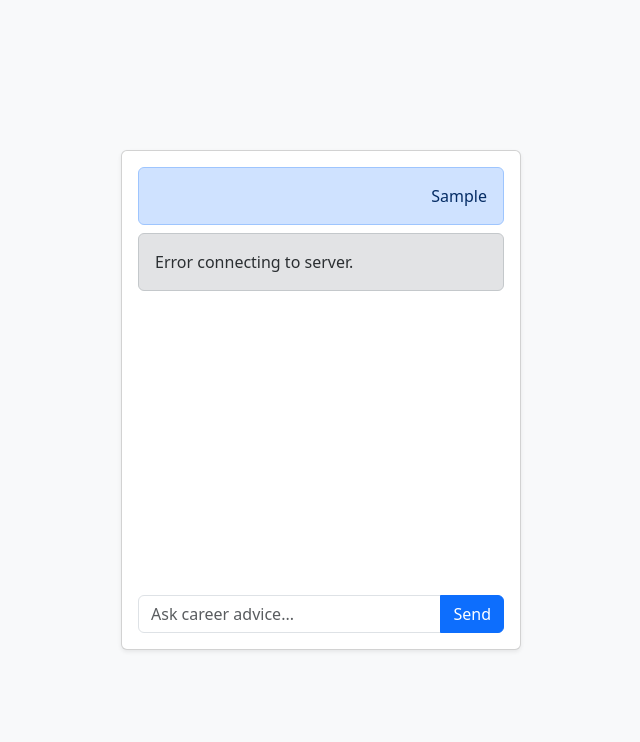
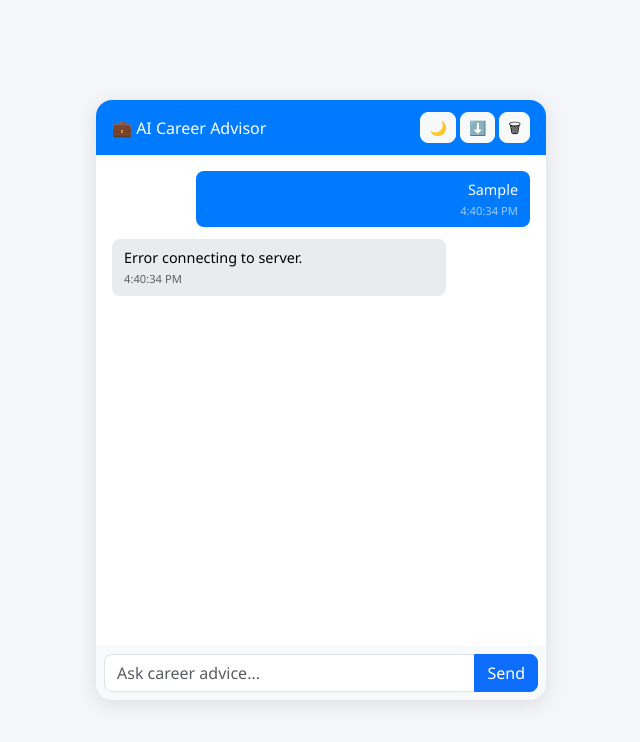
Before and after one commit to Gurvinder211/AI-career-advisor, a website: page public/index.html in a window 1280 px wide. Both pictures are taken after typing "Sample" into the empty fields and a click on the button "Send". Shown: the whole page, without its empty margins (319-959 px from the left). Drawn offline with nearby package versions, Linux system fonts and the light colour scheme; no server answers.

Commit message:
Improved UI, added nightmode and delete chat option

```diff
--- a/public/index.html
+++ b/public/index.html
@@ -1,50 +1,120 @@
 <!DOCTYPE html>
 <html lang="en">
 <head>
-  <meta charset="UTF-8">
-  <meta name="viewport" content="width=device-width, initial-scale=1.0">
+  <meta charset="UTF-8" />
+  <meta name="viewport" content="width=device-width, initial-scale=1.0" />
   <title>AI Career Advisor</title>
-  <!-- Bootstrap CSS CDN -->
+  <!-- Bootstrap CSS -->
   <link href="https://cdn.jsdelivr.net/npm/bootstrap@5.3.2/dist/css/bootstrap.min.css" rel="stylesheet">
   <style>
-    /* Inline CSS for chat container sizing */
     body {
-      background-color: #f8f9fa;
+      background-color: #f5f6fa;
       display: flex;
       justify-content: center;
       align-items: center;
       height: 100vh;
+      transition: background-color .3s, color .3s;
+      font-family: "Segoe UI", sans-serif;
+    }
+    body.dark-mode {
+      background-color: #1e1e1e;
+      color: #e1e1e1;
+    }
+    .chat-card {
+      width: 450px;
+      max-width: 95%;
+      height: 600px;
+      display: flex;
+      flex-direction: column;
+      border-radius: 1rem;
+      overflow: hidden;
+      box-shadow: 0 4px 20px rgba(0,0,0,0.1);
+    }
+    .chat-header {
+      background-color: #007bff;
+      color: #fff;
+      padding: .75rem 1rem;
+      display: flex;
+      justify-content: space-between;
+      align-items: center;
+    }
+    body.dark-mode .chat-header {
+      background-color: #2d7dd2;
     }
     #chat-box {
       flex-grow: 1;
       overflow-y: auto;
-      margin-bottom: 10px;
+      padding: 1rem;
+      background: #fff;
     }
-    .chat-card {
-      width: 400px;
-      max-width: 95%;
-      height: 500px;
-      display: flex;
-      flex-direction: column;
+    body.dark-mode #chat-box {
+      background: #2b2b2b;
     }
     .message {
-      margin-bottom: 8px;
+      margin-bottom: .75rem;
       word-wrap: break-word;
+      padding: .5rem .75rem;
+      border-radius: .5rem;
+      max-width: 80%;
+      font-size: .9rem;
+      position: relative;
+    }
+    .message small {
+      font-size: .7rem;
+      opacity: .6;
+      display: block;
+      margin-top: 2px;
+    }
+    .user-msg {
+      background-color: #007bff;
+      color: #fff;
+      margin-left: auto;
+      text-align: right;
+    }
+    .bot-msg {
+      background-color: #e9ecef;
+      color: #000;
+      margin-right: auto;
+      text-align: left;
+    }
+    body.dark-mode .user-msg {
+      background-color: #375a7f;
+    }
+    body.dark-mode .bot-msg {
+      background-color: #444;
+      color: #f1f1f1;
+    }
+    .chat-footer {
+      padding: .5rem;
+      background-color: #f8f9fa;
+    }
+    body.dark-mode .chat-footer {
+      background-color: #1f1f1f;
+    }
+    .form-control, .btn {
+      border-radius: .5rem;
     }
   </style>
 </head>
 <body>
 
-  <div class="card chat-card shadow-sm">
-    <div class="card-body d-flex flex-column">
-      <div id="chat-box" class="flex-grow-1"></div>
-      <div class="input-group">
+  <div class="chat-card">
+    <div class="chat-header">
+      <span>💼 AI Career Advisor</span>
+      <div class="d-flex gap-1">
+        <button id="toggle-theme" class="btn btn-sm btn-light">🌙</button>
+        <button id="export-chat" class="btn btn-sm btn-light">⬇️</button>
+        <button id="clear-chat" class="btn btn-sm btn-light">🗑</button>
+      </div>
+    </div>
+
+    <div id="chat-box"></div>
+
+    <div class="chat-footer input-group">
       <input type="text" id="user-input" class="form-control" placeholder="Ask career advice...">
       <button id="send-btn" class="btn btn-primary">Send</button>
     </div>
   </div>
-  </div>
-
   <!-- Bootstrap JS bundle (optional for components) -->
   <script src="https://cdn.jsdelivr.net/npm/bootstrap@5.3.2/dist/js/bootstrap.bundle.min.js"></script>
 
@@ -52,10 +122,51 @@
   const chatBox = document.getElementById("chat-box");
 const userInput = document.getElementById("user-input");
 const sendBtn = document.getElementById("send-btn");
+const clearBtn = document.getElementById("clear-chat");
+const toggleThemeBtn = document.getElementById("toggle-theme");
+const exportBtn = document.getElementById("export-chat");
+
+let typingDiv = null;
+
+// Load saved chat + theme
+window.addEventListener("load", () => {
+  const saved = JSON.parse(localStorage.getItem("chatHistory") || "[]");
+  saved.forEach(msg => appendMessage(msg.sender, msg.text, msg.time, false));
+
+  if (localStorage.getItem("darkMode") === "true") {
+    document.body.classList.add("dark-mode");
+  }
+});
 
 sendBtn.addEventListener("click", sendMessage);
-    userInput.addEventListener("keypress", function(e) {
-      if (e.key === "Enter") sendMessage();
+userInput.addEventListener("keypress", e => { if (e.key === "Enter") sendMessage(); });
+
+clearBtn.addEventListener("click", () => {
+  localStorage.removeItem("chatHistory");
+  chatBox.innerHTML = "";
+});
+
+toggleThemeBtn.addEventListener("click", () => {
+  document.body.classList.toggle("dark-mode");
+  localStorage.setItem("darkMode", document.body.classList.contains("dark-mode"));
+});
+
+exportBtn.addEventListener("click", () => {
+  const history = JSON.parse(localStorage.getItem("chatHistory") || "[]");
+  if (history.length === 0) return alert("No chat history to export.");
+
+  let text = "AI Career Advisor Chat History\n\n";
+  history.forEach(msg => {
+    text += `[${msg.time}] ${msg.sender.toUpperCase()}: ${msg.text}\n`;
+  });
+
+  const blob = new Blob([text], { type: "text/plain" });
+  const url = URL.createObjectURL(blob);
+  const a = document.createElement("a");
+  a.href = url;
+  a.download = "chat_history.txt";
+  a.click();
+  URL.revokeObjectURL(url);
 });
 
 async function sendMessage() {
@@ -63,7 +174,11 @@
   if (!message) return;
 
   appendMessage("user", message);
+  saveMessage("user", message);
   userInput.value = "";
+
+  // show typing indicator
+  showTyping();
 
   try {
     const response = await fetch("/api/advisor", {
@@ -71,27 +186,62 @@
       headers: { "Content-Type": "application/json" },
       body: JSON.stringify({ message })
     });
-
     const data = await response.json();
-        appendMessage("bot", data.reply || "Sorry, no response from AI.");
+    hideTyping();
+    const botReply = data.reply || "Sorry, no response from AI.";
+    appendMessage("bot", botReply);
+    saveMessage("bot", botReply);
   } catch (err) {
     console.error(err);
+    hideTyping();
     appendMessage("bot", "Error connecting to server.");
+    saveMessage("bot", "Error connecting to server.");
   }
 }
 
-    function appendMessage(sender, text) {
+function appendMessage(sender, text, time = new Date().toLocaleTimeString(), scroll = true) {
   const msgDiv = document.createElement("div");
-      msgDiv.classList.add("message", "alert");
+  msgDiv.classList.add("message");
   if (sender === "user") {
-        msgDiv.classList.add("alert-primary", "text-end");
+    msgDiv.classList.add("user-msg");
   } else {
-        msgDiv.classList.add("alert-secondary", "text-start");
+    msgDiv.classList.add("bot-msg");
   }
-      msgDiv.innerText = text;
+  msgDiv.innerHTML = `${text}<small>${time}</small>`;
   chatBox.appendChild(msgDiv);
+  if (scroll) chatBox.scrollTop = chatBox.scrollHeight;
+}
+
+function saveMessage(sender, text) {
+  const history = JSON.parse(localStorage.getItem("chatHistory") || "[]");
+  history.push({ sender, text, time: new Date().toLocaleTimeString() });
+  localStorage.setItem("chatHistory", JSON.stringify(history));
+}
+
+function showTyping() {
+  hideTyping(); // ensure only one typing indicator
+  typingDiv = document.createElement("div");
+  typingDiv.classList.add("message", "bot-msg");
+  typingDiv.innerHTML = `Typing<span class="dots">.</span><small></small>`;
+  chatBox.appendChild(typingDiv);
+
+  // animated dots
+  let dots = 1;
+  typingDiv.interval = setInterval(() => {
+    dots = (dots % 3) + 1;
+    typingDiv.querySelector(".dots").textContent = ".".repeat(dots);
     chatBox.scrollTop = chatBox.scrollHeight;
+  }, 400);
 }
+
+function hideTyping() {
+  if (typingDiv) {
+    clearInterval(typingDiv.interval);
+    typingDiv.remove();
+    typingDiv = null;
+  }
+}
+
   </script>
 
 </body>
```
Also changed, not shown: public/script.js (added). Lines whose indentation alone changed are shown as unchanged.
